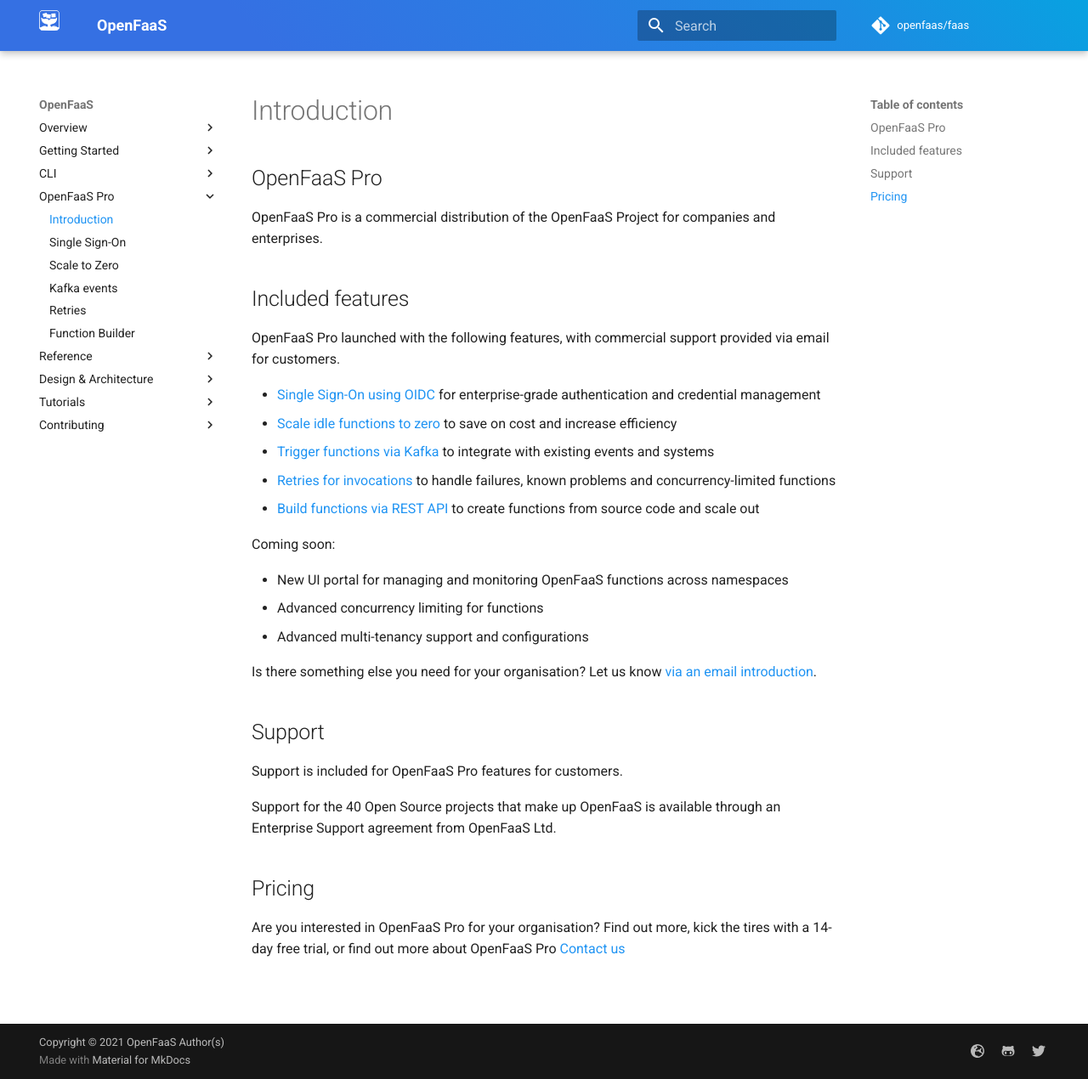
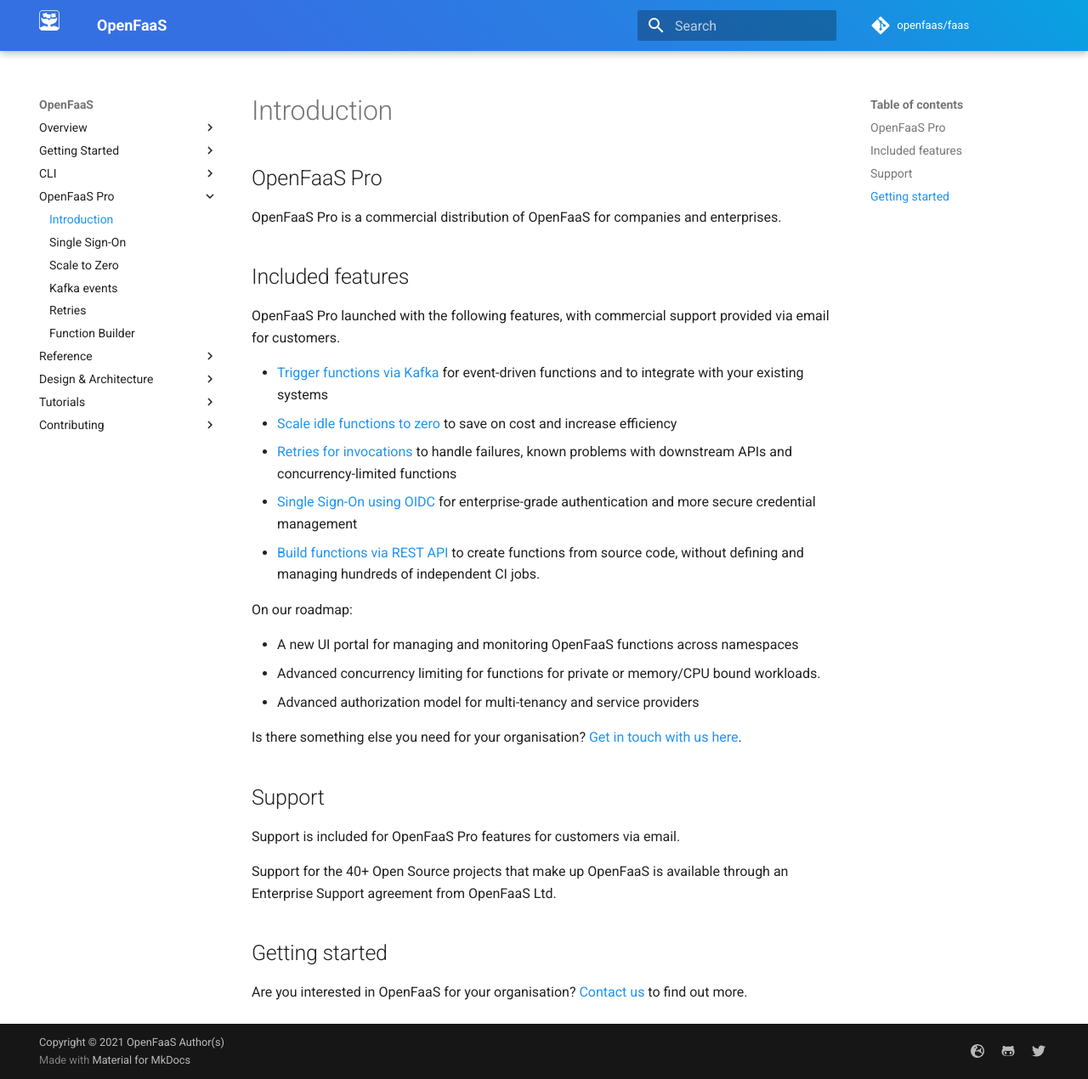
Before and after one commit to openfaas/docs, an MkDocs documentation site: the page built from docs/openfaas-pro/introduction.md, in a window 1280 px wide and 1270 px high. Shown: the whole window at 85% size. Built offline with MkDocs 1.6.1 and Material for MkDocs 9.7.7, drawn with Linux system fonts in a browser that asks for light colours; comment, search, counter and statistics services are not loaded.

Commit message:
Revise OpenFaaS Pro product page
Signed-off-by: Alex Ellis (OpenFaaS Ltd) <alexellis2@gmail.com>

```diff
--- a/docs/openfaas-pro/introduction.md
+++ b/docs/openfaas-pro/introduction.md
@@ -1,31 +1,31 @@
 ## OpenFaaS Pro
 
-OpenFaaS Pro is a commercial distribution of the OpenFaaS Project for companies and enterprises.
+OpenFaaS Pro is a commercial distribution of OpenFaaS for companies and enterprises.
 
 ## Included features
 
 OpenFaaS Pro launched with the following features, with commercial support provided via email for customers.
 
-* [Single Sign-On using OIDC](/openfaas-pro/sso) for enterprise-grade authentication and credential management
+* [Trigger functions via Kafka](/openfaas-pro/kafka-events) for event-driven functions and to integrate with your existing systems
 * [Scale idle functions to zero](/openfaas-pro/scale-to-zero) to save on cost and increase efficiency
-* [Trigger functions via Kafka](/openfaas-pro/kafka-events) to integrate with existing events and systems
-* [Retries for invocations](/openfaas-pro/retries) to handle failures, known problems and concurrency-limited functions
-* [Build functions via REST API](/openfaas-pro/builder) to create functions from source code and scale out
+* [Retries for invocations](/openfaas-pro/retries) to handle failures, known problems with downstream APIs and concurrency-limited functions
+* [Single Sign-On using OIDC](/openfaas-pro/sso) for enterprise-grade authentication and more secure credential management
+* [Build functions via REST API](/openfaas-pro/builder) to create functions from source code, without defining and managing hundreds of independent CI jobs.
 
-Coming soon:
+On our roadmap:
 
-* New UI portal for managing and monitoring OpenFaaS functions across namespaces
-* Advanced concurrency limiting for functions
-* Advanced multi-tenancy support and configurations
+* A new UI portal for managing and monitoring OpenFaaS functions across namespaces
+* Advanced concurrency limiting for functions for private or memory/CPU bound workloads.
+* Advanced authorization model for multi-tenancy and service providers
 
-Is there something else you need for your organisation? Let us know [via an email introduction](mailto:contact@openfaas.com).
+Is there something else you need for your organisation? [Get in touch with us here](https://openfaas.com/support/).
 
 ## Support
 
-Support is included for OpenFaaS Pro features for customers.
+Support is included for OpenFaaS Pro features for customers via email.
 
-Support for the 40 Open Source projects that make up OpenFaaS is available through an Enterprise Support agreement from OpenFaaS Ltd.
+Support for the 40+ Open Source projects that make up OpenFaaS is available through an Enterprise Support agreement from OpenFaaS Ltd.
 
-## Pricing
+## Getting started
 
-Are you interested in OpenFaaS Pro for your organisation? Find out more, kick the tires with a 14-day free trial, or find out more about OpenFaaS Pro [Contact us](https://openfaas.com/support/)
+Are you interested in OpenFaaS for your organisation? [Contact us](https://openfaas.com/support/) to find out more.
```
